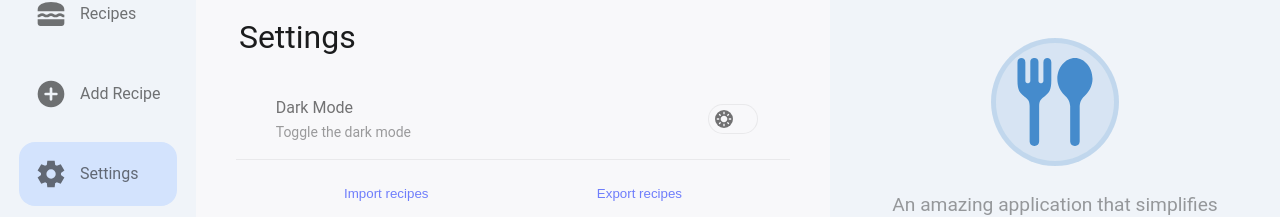
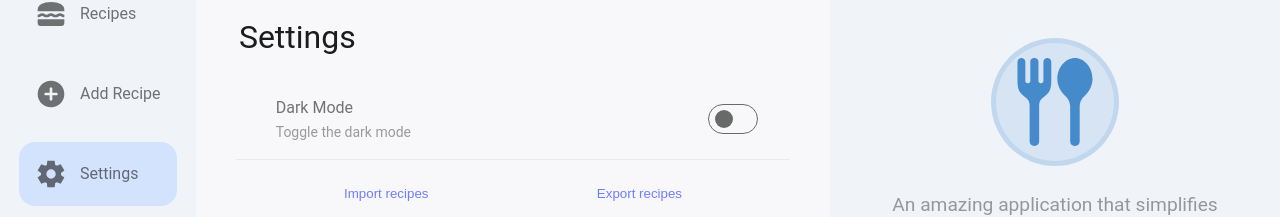
Before and after one commit to HasanAbbadi/wasfa, a Vue app: page /settings in a window 1280 px wide. Shown: the part 108-325 px from the top of the page. Built offline with nearby package versions, Linux system fonts and the light colour scheme.

Commit message:
Redesigned switch to fit material 3

```diff
--- a/src/components/SwitchComponent.vue
+++ b/src/components/SwitchComponent.vue
@@ -101,7 +101,8 @@ p {
 }
 
 .switch {
-  border: 1px solid var(--color-border);
+  --border-color: #444746;
+  border: 1px solid var(--border-color);
   border-radius: var(--border-radius);
   width: var(--width);
   height: var(--height);
@@ -111,30 +112,40 @@ p {
   align-items: center;
   padding-inline: var(--padding);
   transition: all var(--duration) ease;
+  opacity: 0.8;
+}
+
+.switch:hover {
+  opacity: 1;
 }
 
 .checked {
-  background-color: var(--color-accent);
+  background-color: var(--color-secondary);
 }
 
 .switch-handle {
   width: var(--radius);
   aspect-ratio: 1;
   border-radius: 50%;
-  background-color: var(--color-text);
+  background-color: var(--border-color);
   transition: all var(--duration) ease;
   display: grid;
   place-items: center;
 }
 
 .checked .switch-handle {
-  transform: translateX(calc(var(--width) - var(--radius) - var(--padding) * 2));
+  --scale: 1.2;
+  --percentage: calc((var(--scale) - 1) * 100%);
+  transform: translateX(calc(var(--width) - var(--radius) - var(--padding) * 2 - var(--percentage)))
+    scale(var(--scale));
+  background-color: var(--color-accent);
 }
 
 .switch-handle svg {
   width: calc(var(--radius) - 2px);
   height: calc(var(--radius) - 2px);
-  color: var(--color-background);
+  color: var(--color-text);
+  opacity: 0;
 }
 
 .ripple {
```
